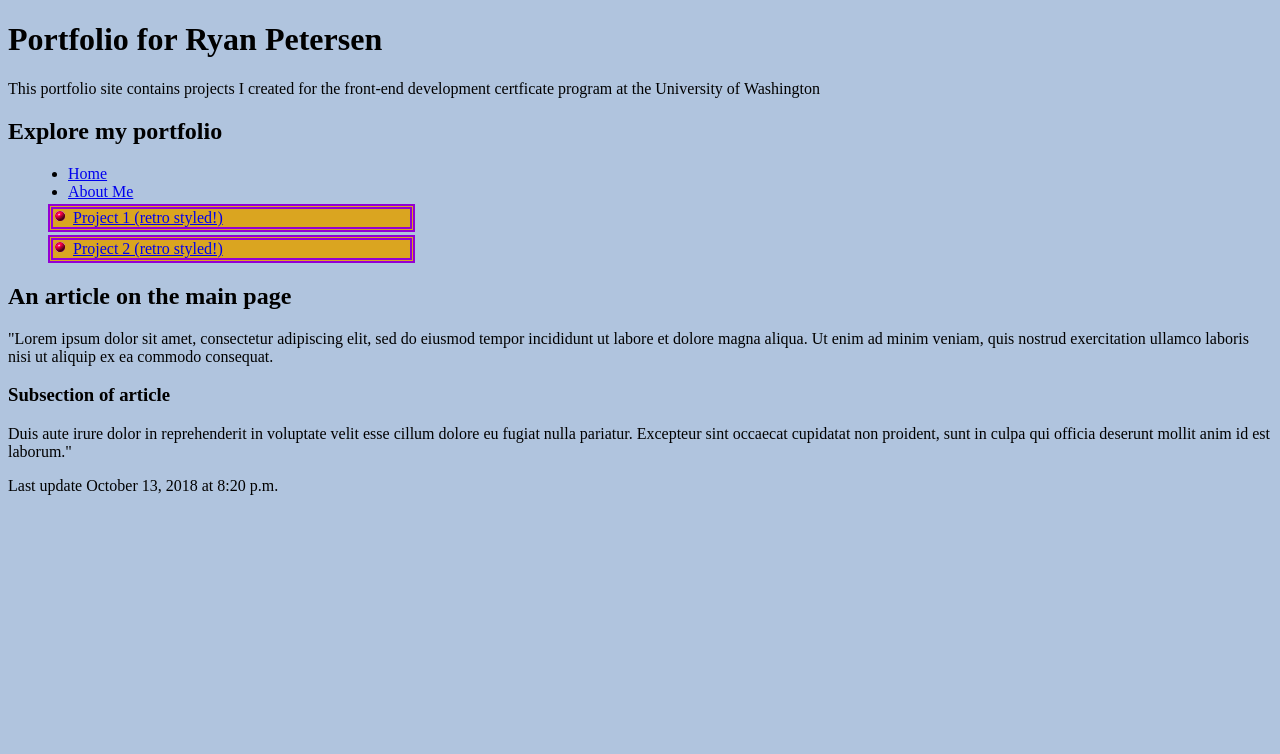
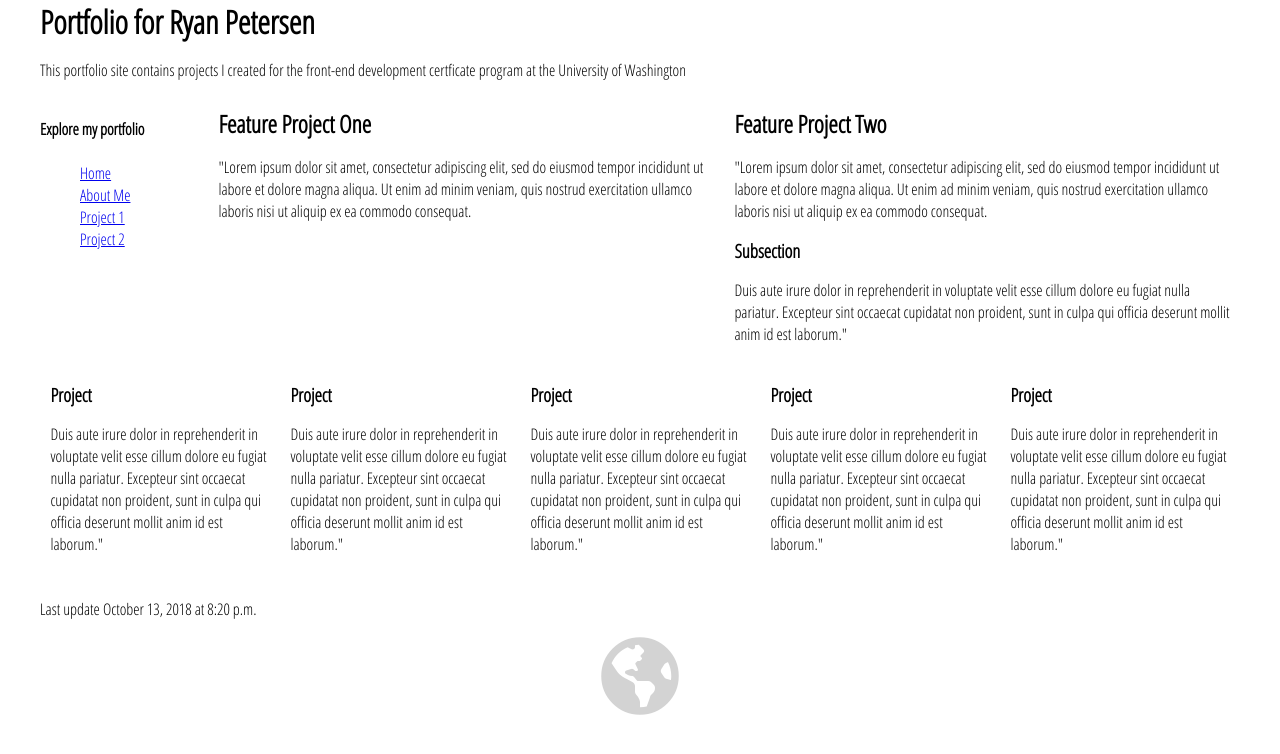
Before and after one commit to ryanfpetersen/portfolio, a plain HTML site: page index.html in a window 1280 px wide. Drawn offline with Linux system fonts and the light colour scheme.

Commit message:
Flexbox and fonts added

```diff
--- a/index.html
+++ b/index.html
@@ -5,43 +5,104 @@
     <meta name="author" content="Ryan Petersen">
     <title>Portfolio home page for Ryan Petersen</title>
     <link rel="stylesheet" type="text/css" href="styles/stylesheet.css">
+    <link rel="stylesheet" href="https://use.fontawesome.com/releases/v5.4.2/css/all.css" integrity="sha384-/rXc/GQVaYpyDdyxK+ecHPVYJSN9bmVFBvjA/9eOB+pb3F2w2N6fc5qB9Ew5yIns" crossorigin="anonymous">
+    <link href="https://fonts.googleapis.com/css?family=Open+Sans+Condensed:300" rel="stylesheet">
   </head>
-  <body class="main-pages">
+  <body>
+    <div class="container">
       <header>
         <h1>Portfolio for Ryan Petersen</h1>
         <p>This portfolio site contains projects I created for the
           front-end development certficate program at the University of Washington</p>
       </header>
+    </div>
+    <div class="container">
+      <div class="flex-container">
         <nav>
-      <header>
-        <h2>Explore my portfolio</h2>
-      </header>
+          <h4>Explore my portfolio</h4>
           <ul style="list-style-type:none">
-          <li style="list-style-type:disc;margin-left:20px;"><a href="index.html">Home</a></li>
-          <li style="list-style-type:disc;margin-left:20px;"><a href="about-me.html">About Me</a></li>
-          <li class="retro-item"><img class="bullet" src="images/tball.gif" alt="bullet point:"><a href="class1-homework.html">Project 1 (retro styled!)</a></li>
-          <li class="retro-item"><img img class="bullet" src="images/tball.gif" alt="bullet point:"><a href="class2-project.html">Project 2 (retro styled!)</a></li>
+            <li><a href="index.html">Home</a></li>
+            <li><a href="about-me.html">About Me</a></li>
+            <li><a href="class1-homework.html">Project 1</a></li>
+            <li><a href="class2-project.html">Project 2</a></li>
           </ul>
         </nav>
-    <article>
-      <header>
-        <h2>An article on the main page</h2>
-      </header>
+        <section class="Project1">
+          <h2>Feature Project One</h2>
           <p>"Lorem ipsum dolor sit amet, consectetur adipiscing elit, sed do
           eiusmod tempor incididunt ut labore et dolore magna aliqua. Ut enim ad
           minim veniam, quis nostrud exercitation ullamco laboris nisi ut aliquip
           ex ea commodo consequat.
           </p>
-        <h3>Subsection of article</h3>
+        </section>
+        <section class="Project2">
+          <h2>Feature Project Two</h2>
+          <p>"Lorem ipsum dolor sit amet, consectetur adipiscing elit, sed do
+          eiusmod tempor incididunt ut labore et dolore magna aliqua. Ut enim ad
+          minim veniam, quis nostrud exercitation ullamco laboris nisi ut aliquip
+          ex ea commodo consequat.
+          </p>
+          <h3>Subsection</h3>
           <p>
           Duis aute irure dolor in reprehenderit in
           voluptate velit esse cillum dolore eu fugiat nulla pariatur. Excepteur
           sint occaecat cupidatat non proident, sunt in culpa qui officia deserunt
            mollit anim id est laborum."
          </p>
-    </article>
+        </section>
+      </div>
+    </div>
+    <div class="container">
+      <div class="flex-container">
+        <section class="Project-row-two">
+          <h3>Project</h3>
+          <p>
+          Duis aute irure dolor in reprehenderit in
+          voluptate velit esse cillum dolore eu fugiat nulla pariatur. Excepteur
+          sint occaecat cupidatat non proident, sunt in culpa qui officia deserunt
+           mollit anim id est laborum."</p>
+        </section>
+        <section class="Project-row-two">
+          <h3>Project</h3>
+          <p>
+          Duis aute irure dolor in reprehenderit in
+          voluptate velit esse cillum dolore eu fugiat nulla pariatur. Excepteur
+          sint occaecat cupidatat non proident, sunt in culpa qui officia deserunt
+           mollit anim id est laborum."</p>
+        </section>
+        <section class="Project-row-two">
+          <h3>Project</h3>
+          <p>
+          Duis aute irure dolor in reprehenderit in
+          voluptate velit esse cillum dolore eu fugiat nulla pariatur. Excepteur
+          sint occaecat cupidatat non proident, sunt in culpa qui officia deserunt
+           mollit anim id est laborum."</p>
+        </section>
+        <section class="Project-row-two">
+          <h3>Project</h3>
+          <p>
+          Duis aute irure dolor in reprehenderit in
+          voluptate velit esse cillum dolore eu fugiat nulla pariatur. Excepteur
+          sint occaecat cupidatat non proident, sunt in culpa qui officia deserunt
+           mollit anim id est laborum."</p>
+        </section>
+        <section class="Project-row-two">
+          <h3>Project</h3>
+          <p>
+          Duis aute irure dolor in reprehenderit in
+          voluptate velit esse cillum dolore eu fugiat nulla pariatur. Excepteur
+          sint occaecat cupidatat non proident, sunt in culpa qui officia deserunt
+           mollit anim id est laborum."</p>
+        </section>
+      </div>
+    </div>
+    <div class="container">
       <footer>
         <p>Last update <time datetime="2018-10-13 20:20">October 13, 2018 at 8:20 p.m.</time></p>
+        <div class="flexbox-footer">
+          <i style="font-size: 5em; color: lightgrey;" class="fa fa-globe-americas"></i>
+        </div>
       </footer>
     </div>
+  </body>
 </html>
--- a/styles/stylesheet.css
+++ b/styles/stylesheet.css
@@ -2,14 +2,55 @@
 * {
   box-sizing: border-box;
   }
-body.main-pages {
-  background-color: LightSteelBlue;
+.container {
+    margin: 0 auto;
+    max-width: 1200px;
   }
+.flex-container {
+  display: flex;
+  flex-wrap: wrap;
+}
+body {
+  /* background-color: LightSteelBlue; */
+  font-family: 'Open Sans Condensed', sans-serif;
+  margin: 0;
+  }
+header {
+  /* background-color: coral; */
+}
+nav {
+  /* background-color: lightblue; */
+  flex: 14%;
+}
+section {
+  /* background-color: lightgreen; */
+}
+.Project1, .Project2 {
+  flex: 43%;
+  padding: .65em;
+}
+.Project-row-two {
+  flex: 20%;
+  padding: .65em;
+}
+footer {
+  /* background-color: gray; */
+}
+h1, h2, h3 {
+  margin: 0;
+}
+.flexbox-footer {
+  display: flex;
+  justify-content: center;
+  align-items: center;
+}
+/* CSS for the 2 retro styled pages (Projects 1 & 2) */
 body.retro-pages {
   background-image: url(../images/dinos-stars.gif);
   margin: 0px;
   padding: 15px;
-  font-family: Times, "Times New Roman", serif;
+  /* font-family: Times, "Times New Roman", serif; */
+  font-family: 'VT323', monospace;
   color: white;
   }
 nav.retro-pages {
@@ -26,9 +67,6 @@ li.retro-item {
   border: 5px double DarkViolet;
   width: 30%;
   background-color: GoldenRod;
-}
-img.bullet {
-  padding-right: 6px;
 }
 #dinos-pizza {
   display: block;
```
Also changed, not shown: about-me.html (+1 -1 lines), class1-homework.html (+1 -0 lines), class2-project.html (+2 -1 lines). Lines whose indentation alone changed are shown as unchanged.
